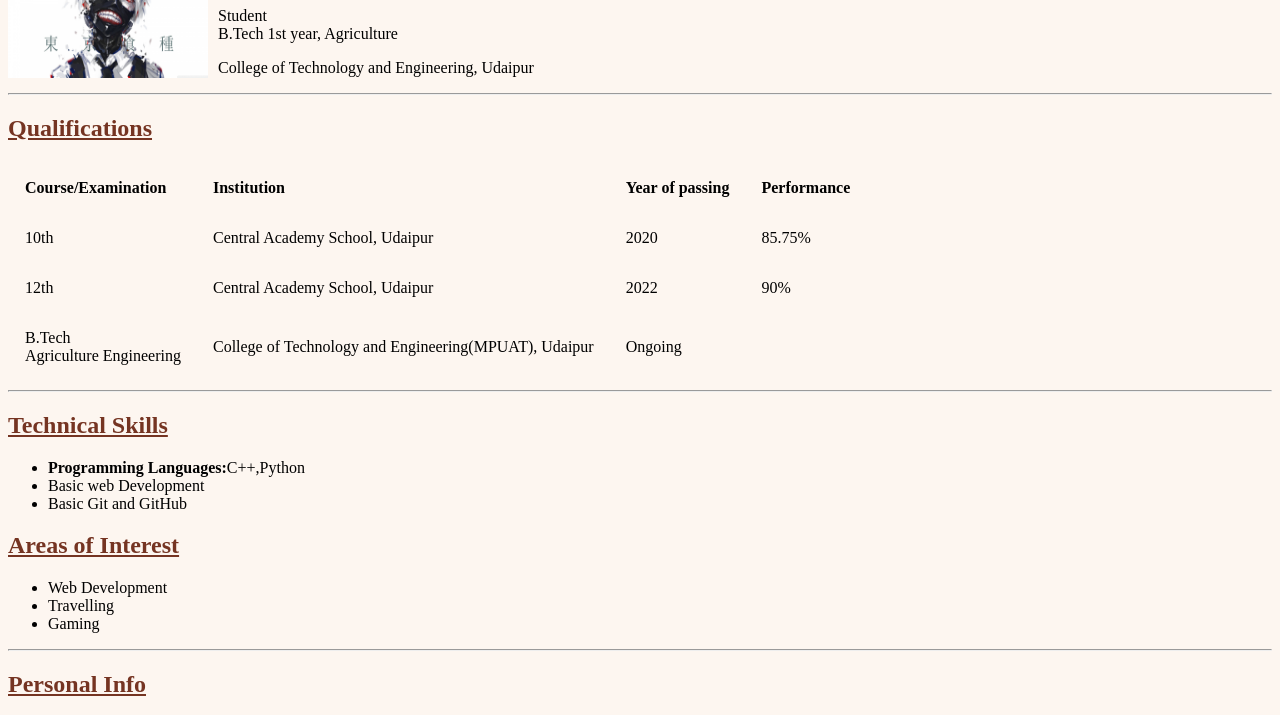
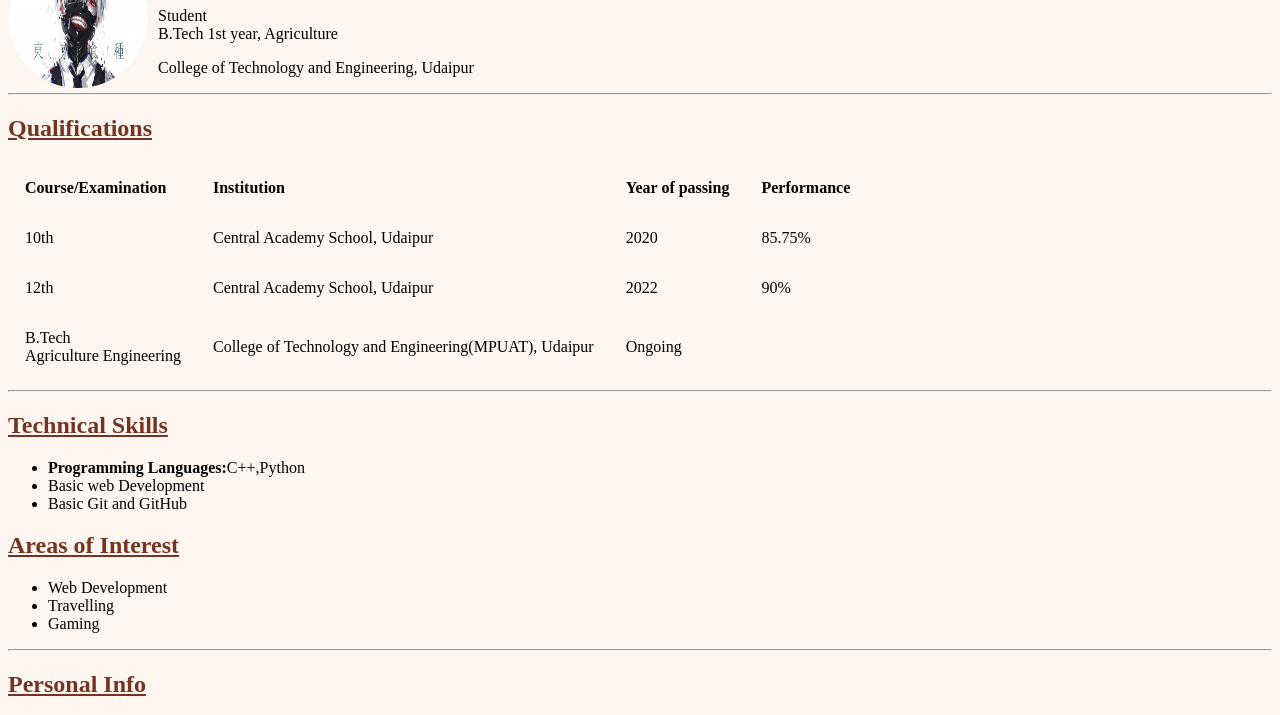
Before and after one commit to Mhd-Hasnain/First-Portfolio, a plain HTML site: page index.html in a window 1280 px wide. Shown: the part 73-788 px from the top of the page. Drawn offline with Linux system fonts and the light colour scheme.

Commit message:
Update index.html

```diff
--- a/index.html
+++ b/index.html
@@ -5,7 +5,7 @@
         <link rel="stylesheet" href="Portfolio.css">
     </head>
     <body>
-        <img src="Profile_img.jpg" alt="Profile img" width="200px" height="130px" style="float:left; margin-right: 10px; ">
+        <img src="Profile_img.jpg" alt="Profile img" width="140px" height="140px" style="float:left; margin-right: 10px; border-radius:50%;">
         <h1>Mohammad Hasnain</h1>
 
         <p>Student<br>B.Tech 1st year, Agriculture</p>
```
